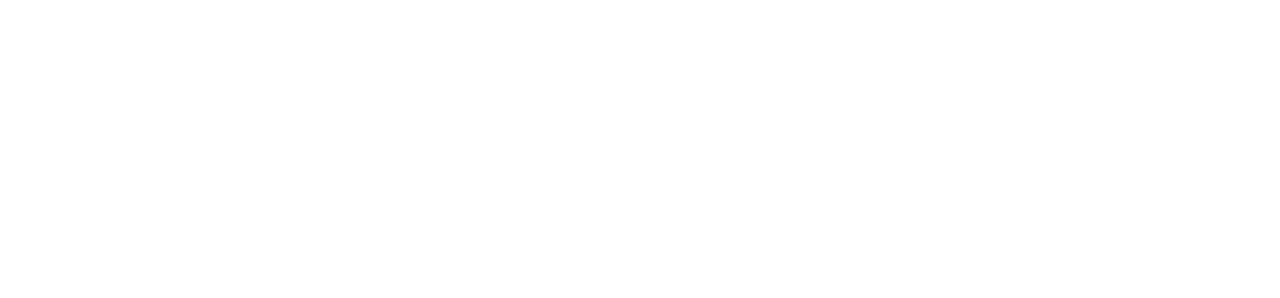
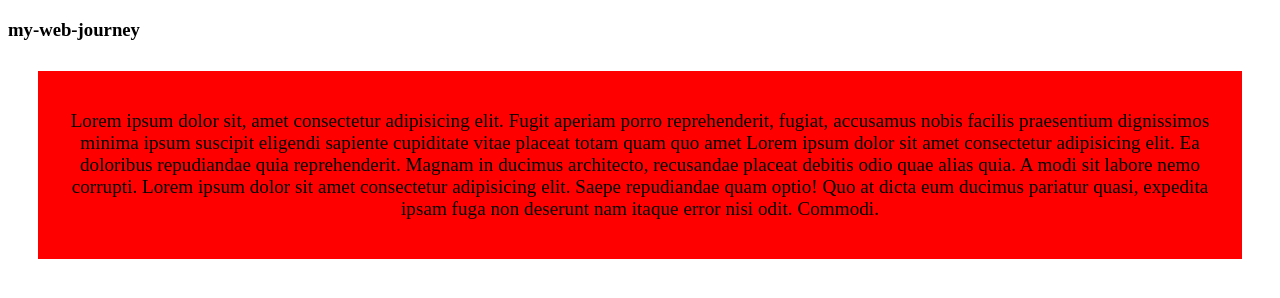
Before and after one commit to tamimishrak30/my-web-journey, a plain HTML site: page index.html in a window 1280 px wide. Drawn offline with Linux system fonts and the light colour scheme.

Commit message:
added my blog

```diff
--- a/index.html
+++ b/index.html
@@ -4,8 +4,14 @@
     <meta charset="UTF-8">
     <meta name="viewport" content="width=device-width, initial-scale=1.0">
     <title>my web journey</title>
+    <link rel="stylesheet" href="styles/blog.css">
 </head>
 <body>
-
+    <h3>my-web-journey</h3>
+    <div>
+        <p>
+            Lorem ipsum dolor sit, amet consectetur adipisicing elit. Fugit aperiam porro reprehenderit, fugiat, accusamus nobis facilis praesentium dignissimos minima ipsum suscipit eligendi sapiente cupiditate vitae placeat totam quam quo amet Lorem ipsum dolor sit amet consectetur adipisicing elit. Ea doloribus repudiandae quia reprehenderit. Magnam in ducimus architecto, recusandae placeat debitis odio quae alias quia. A modi sit labore nemo corrupti. Lorem ipsum dolor sit amet consectetur adipisicing elit. Saepe repudiandae quam optio! Quo at dicta eum ducimus pariatur quasi, expedita ipsam fuga non deserunt nam itaque error nisi odit. Commodi.
+        </p>
+    </div>
 </body>
 </html>
--- /dev/null
+++ b/styles/blog.css
@@ -0,0 +1,8 @@
+div{
+    background-color: red;
+    padding: 20px;
+    margin: 30px;
+    text-align: center;
+    font-weight: 300;
+    font-size: larger;
+}
```
